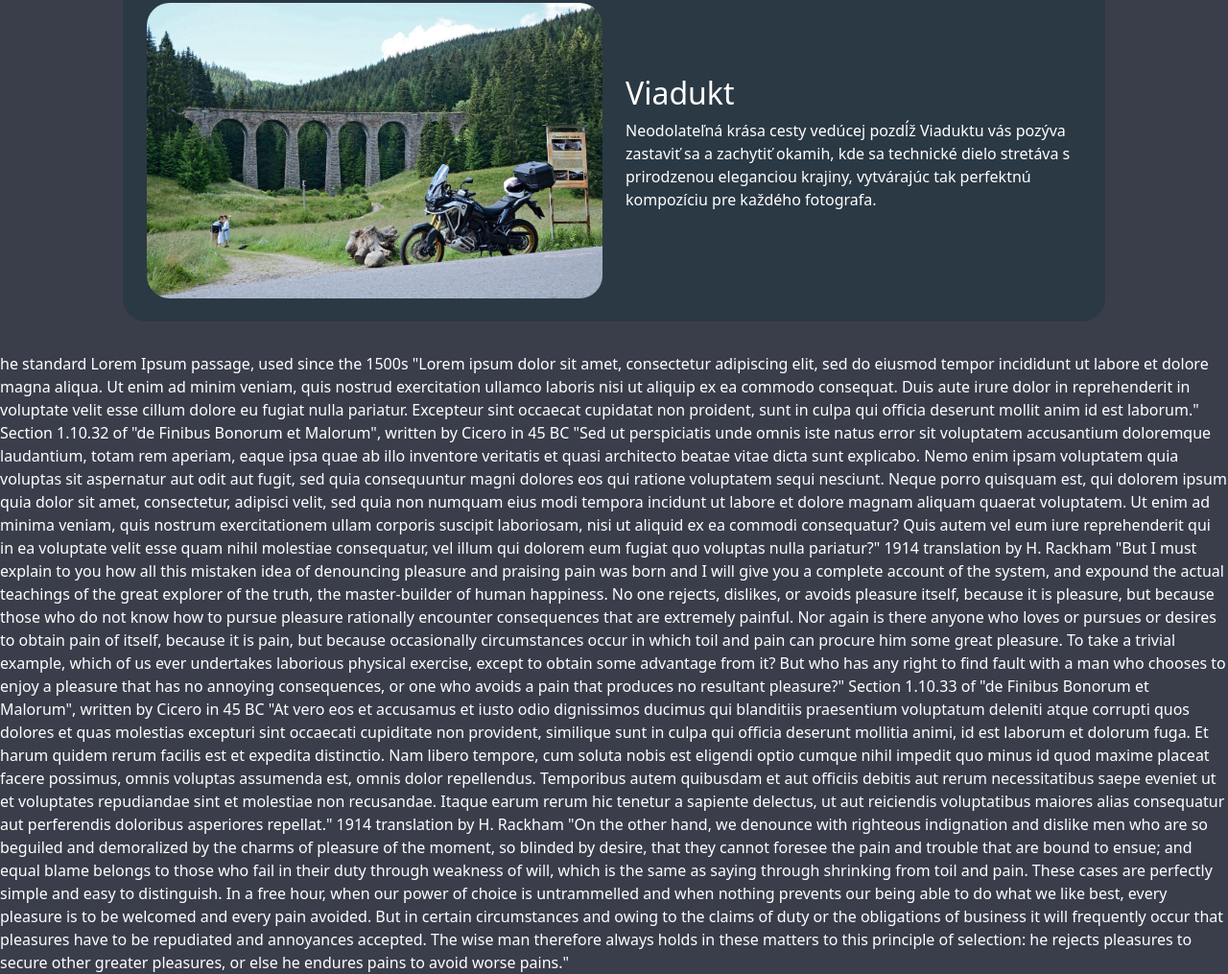
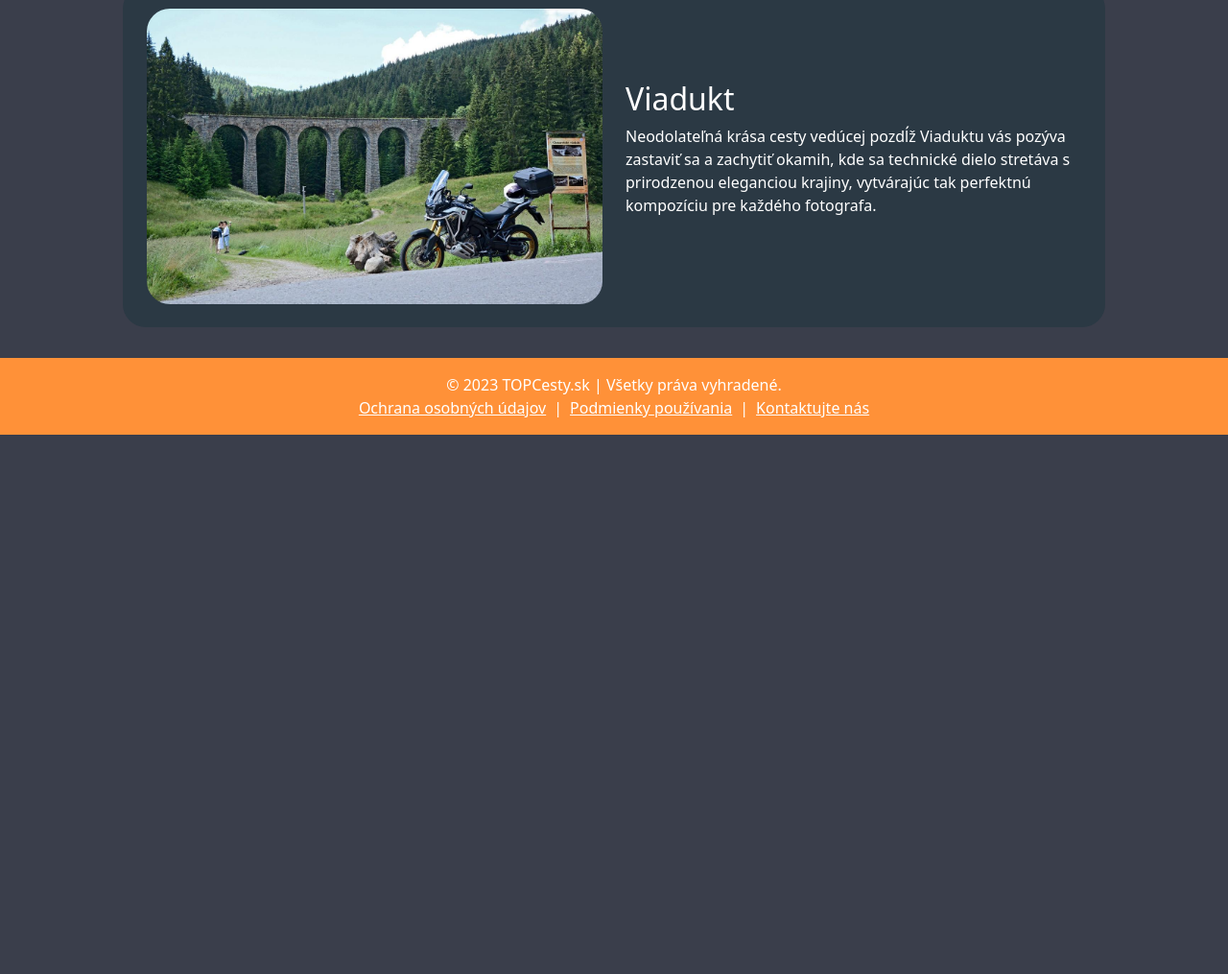
Before and after one commit to Maclogger/SemestralnaPracaRuckiVAII, a plain HTML site: page index.html in a window 1280 px wide. Shown: the part 1422-2437 px from the top of the page at 96% size. After the commit the page ends 1875 px from the top, so only its background shows below. Drawn offline with nearby package versions, Linux system fonts and the light colour scheme.

Commit message:
Vytvorená pätička a opravená šírka navbaru

```diff
--- a/css/style.css
+++ b/css/style.css
@@ -216,3 +216,15 @@ nav {
     }
 
 }
+
+.container-fluid {
+    margin-right: 0;
+    margin-left: 0;
+    padding-right: 0;
+    padding-left: 0;
+}
+
+
+footer {
+    background-color: #FF9138;
+}
--- a/index.html
+++ b/index.html
@@ -64,7 +64,7 @@
 
                             </div>
                         </li>
-                        <li class="nav-item">
+                        <li class="nav-item d-flex align-items-center">
                             <a href="#" id="sign-in" class="nav-link my-2 px-4 text-white">
                                 <i class="bi bi-person-circle"></i>
                                 Prihlásenie
@@ -161,24 +161,20 @@
     </div>
 
 
-    <div id="randomObrazovka">
 
-        he standard Lorem Ipsum passage, used since the 1500s
-        "Lorem ipsum dolor sit amet, consectetur adipiscing elit, sed do eiusmod tempor incididunt ut labore et dolore magna aliqua. Ut enim ad minim veniam, quis nostrud exercitation ullamco laboris nisi ut aliquip ex ea commodo consequat. Duis aute irure dolor in reprehenderit in voluptate velit esse cillum dolore eu fugiat nulla pariatur. Excepteur sint occaecat cupidatat non proident, sunt in culpa qui officia deserunt mollit anim id est laborum."
+    <footer class="text-center text-white py-3">
+        <!-- Copyright -->
+        <p class="mb-0">&copy; 2023 TOPCesty.sk | Všetky práva vyhradené.</p>
+        <!-- Linky na pravidlá a podmienky -->
+        <div class="d-flex justify-content-center">
+            <a href="#" class="text-white mx-2">Ochrana osobných údajov</a>
+            <span>|</span>
+            <a href="#" class="text-white mx-2">Podmienky používania</a>
+            <span>|</span>
+            <a href="#" class="text-white mx-2">Kontaktujte nás</a>
+        </div>
+    </footer>
 
-        Section 1.10.32 of "de Finibus Bonorum et Malorum", written by Cicero in 45 BC
-        "Sed ut perspiciatis unde omnis iste natus error sit voluptatem accusantium doloremque laudantium, totam rem aperiam, eaque ipsa quae ab illo inventore veritatis et quasi architecto beatae vitae dicta sunt explicabo. Nemo enim ipsam voluptatem quia voluptas sit aspernatur aut odit aut fugit, sed quia consequuntur magni dolores eos qui ratione voluptatem sequi nesciunt. Neque porro quisquam est, qui dolorem ipsum quia dolor sit amet, consectetur, adipisci velit, sed quia non numquam eius modi tempora incidunt ut labore et dolore magnam aliquam quaerat voluptatem. Ut enim ad minima veniam, quis nostrum exercitationem ullam corporis suscipit laboriosam, nisi ut aliquid ex ea commodi consequatur? Quis autem vel eum iure reprehenderit qui in ea voluptate velit esse quam nihil molestiae consequatur, vel illum qui dolorem eum fugiat quo voluptas nulla pariatur?"
-
-        1914 translation by H. Rackham
-        "But I must explain to you how all this mistaken idea of denouncing pleasure and praising pain was born and I will give you a complete account of the system, and expound the actual teachings of the great explorer of the truth, the master-builder of human happiness. No one rejects, dislikes, or avoids pleasure itself, because it is pleasure, but because those who do not know how to pursue pleasure rationally encounter consequences that are extremely painful. Nor again is there anyone who loves or pursues or desires to obtain pain of itself, because it is pain, but because occasionally circumstances occur in which toil and pain can procure him some great pleasure. To take a trivial example, which of us ever undertakes laborious physical exercise, except to obtain some advantage from it? But who has any right to find fault with a man who chooses to enjoy a pleasure that has no annoying consequences, or one who avoids a pain that produces no resultant pleasure?"
-
-        Section 1.10.33 of "de Finibus Bonorum et Malorum", written by Cicero in 45 BC
-        "At vero eos et accusamus et iusto odio dignissimos ducimus qui blanditiis praesentium voluptatum deleniti atque corrupti quos dolores et quas molestias excepturi sint occaecati cupiditate non provident, similique sunt in culpa qui officia deserunt mollitia animi, id est laborum et dolorum fuga. Et harum quidem rerum facilis est et expedita distinctio. Nam libero tempore, cum soluta nobis est eligendi optio cumque nihil impedit quo minus id quod maxime placeat facere possimus, omnis voluptas assumenda est, omnis dolor repellendus. Temporibus autem quibusdam et aut officiis debitis aut rerum necessitatibus saepe eveniet ut et voluptates repudiandae sint et molestiae non recusandae. Itaque earum rerum hic tenetur a sapiente delectus, ut aut reiciendis voluptatibus maiores alias consequatur aut perferendis doloribus asperiores repellat."
-
-        1914 translation by H. Rackham
-        "On the other hand, we denounce with righteous indignation and dislike men who are so beguiled and demoralized by the charms of pleasure of the moment, so blinded by desire, that they cannot foresee the pain and trouble that are bound to ensue; and equal blame belongs to those who fail in their duty through weakness of will, which is the same as saying through shrinking from toil and pain. These cases are perfectly simple and easy to distinguish. In a free hour, when our power of choice is untrammelled and when nothing prevents our being able to do what we like best, every pleasure is to be welcomed and every pain avoided. But in certain circumstances and owing to the claims of duty or the obligations of business it will frequently occur that pleasures have to be repudiated and annoyances accepted. The wise man therefore always holds in these matters to this principle of selection: he rejects pleasures to secure other greater pleasures, or else he endures pains to avoid worse pains."
-
-    </div>
 
 </body>
 </html>
```
